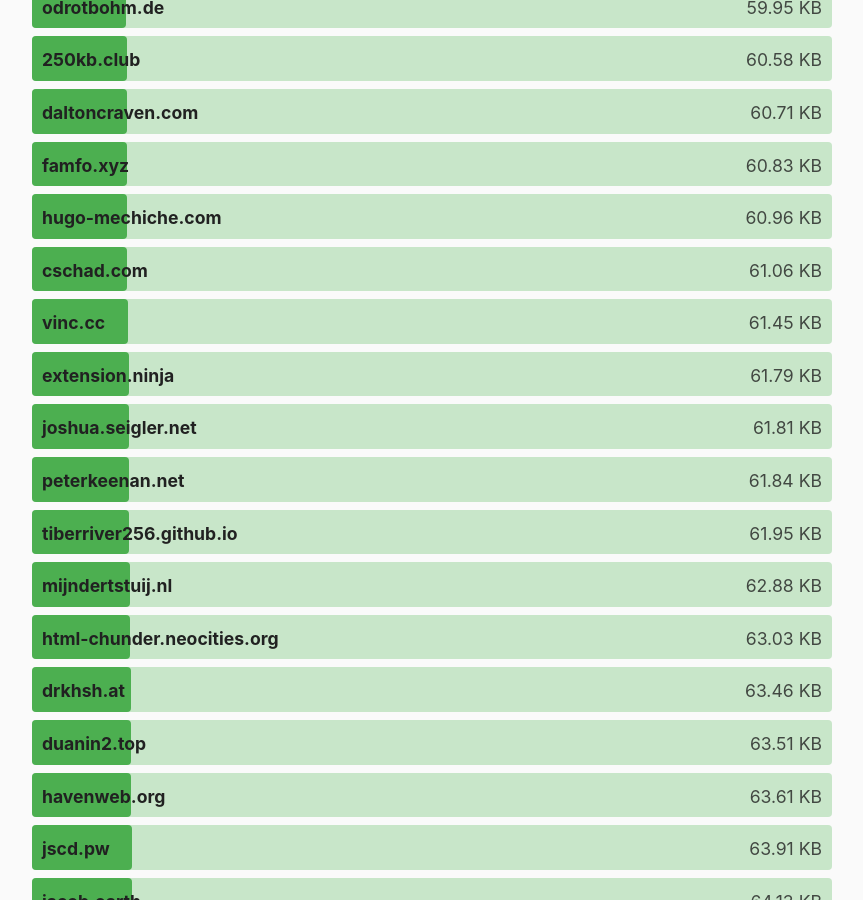
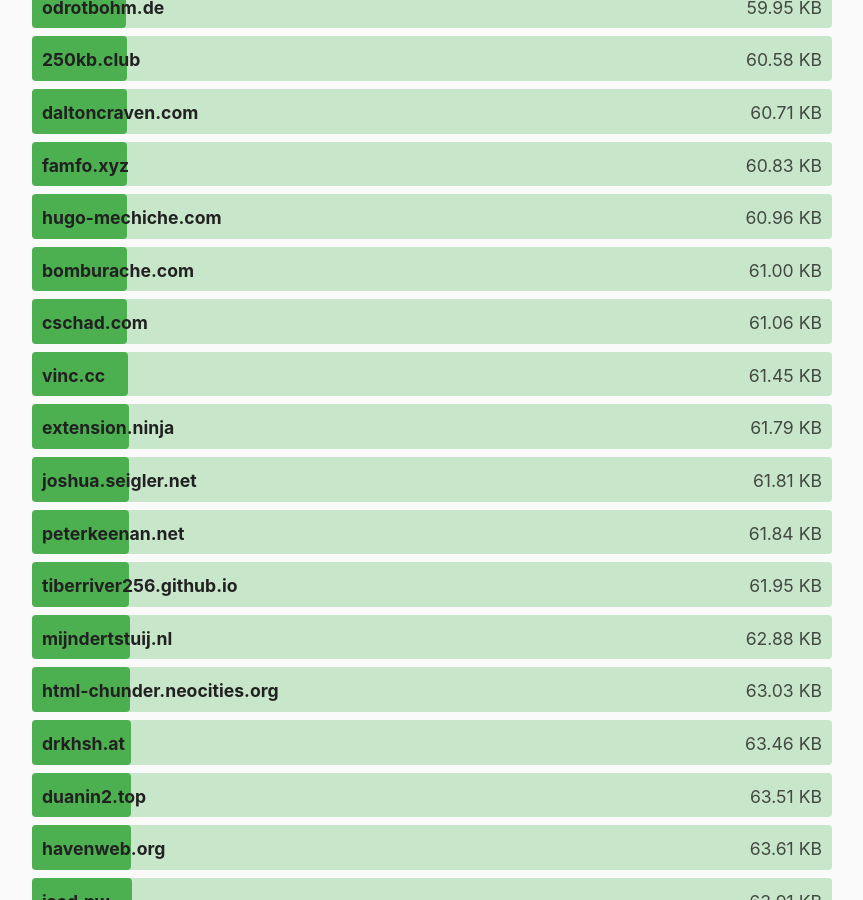
Before and after one commit to kevquirk/512kb.club, a Jekyll site: the page built from index.md, in a window 1280 px wide and 900 px high, scrolled down 18995 px. Shown: the whole window, without its empty margins (208-1071 px from the left). Built offline with Jekyll 4.4.1, drawn with Linux system fonts in a browser that asks for light colours; some of the changed text lies outside the part shown.

Commit message:
Modify bomburache.com site details
Updated the size and last checked date for bomburache.com.

https://radar.cloudflare.com/scan/6d7f5b04-66ac-4adc-82e9-009eacc30cda/summary

```diff
--- a/_data/sites.yml
+++ b/_data/sites.yml
@@ -590,8 +590,8 @@
 
 - domain: bomburache.com
   url: https://bomburache.com
-  size: 71.0
-  last_checked: 2025-09-01
+  size: 61.0
+  last_checked: 2025-11-17
 
 - domain: bonetflix.com
   url: https://bonetflix.com/
```
